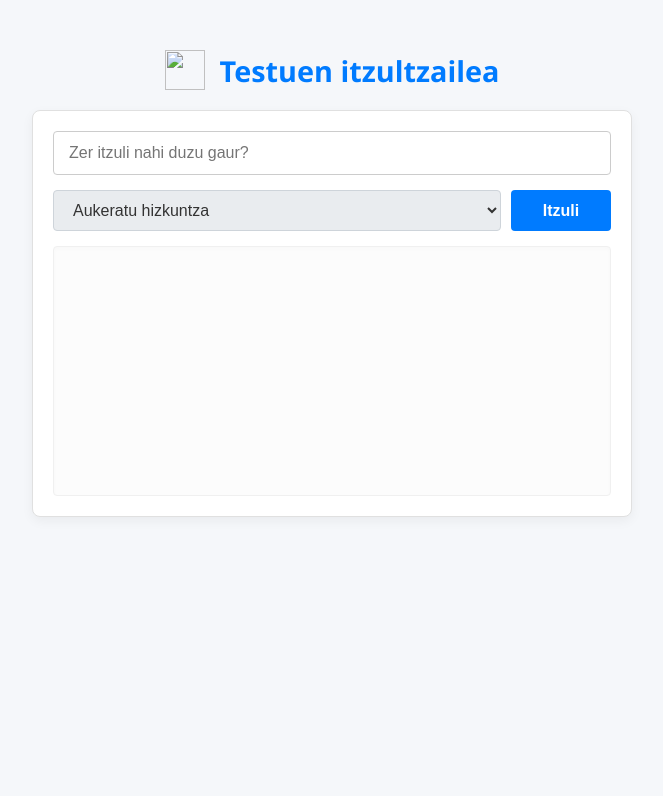
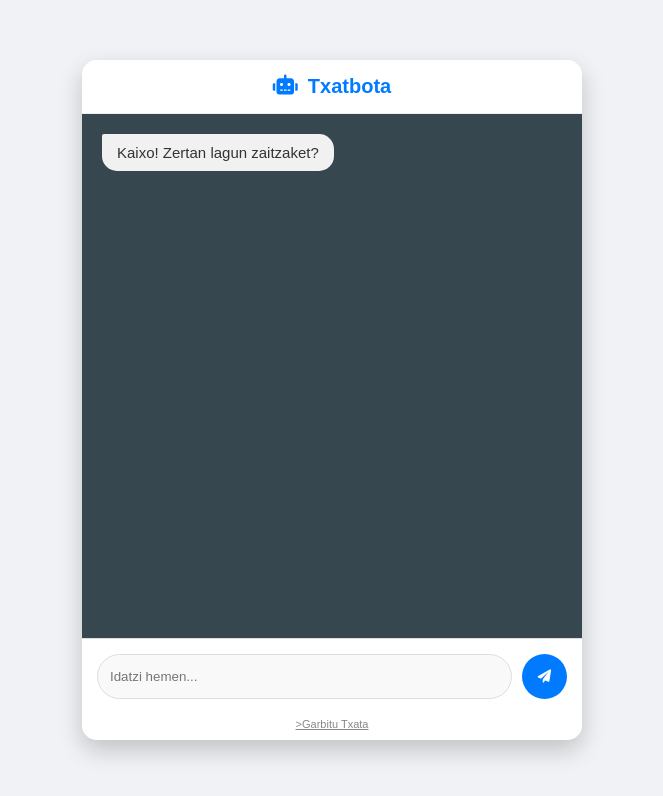
Before and after one commit to amark679/daw24amma-aa-01-06, a website: page public/index.html in a window 1280 px wide. Shown: the whole page, without its empty margins (308-971 px from the left). Drawn offline with Linux system fonts and the light colour scheme.

Commit message:
lehen bertsioa

```diff
--- a/public/assets/css/style.css
+++ b/public/assets/css/style.css
@@ -1,121 +1,15 @@
-/* --- RESET BÁSICO Y FUENTES --- */
-* {
-    box-sizing: border-box;
-    margin: 0;
-    padding: 0;
-}
-
-body {
-    font-family: 'Segoe UI', Tahoma, Geneva, Verdana, sans-serif;
-    background-color: #f5f7fa; /* Fondo gris muy suave para la página */
-    display: flex;
-    flex-direction: column;
-    align-items: center;
-    min-height: 100vh;
-    padding-top: 50px;
-}
-
-/* --- HEADER (Logo y Título) --- */
-.translator__header {
-    display: flex;
-    align-items: center;
-    justify-content: center;
-    margin-bottom: 20px;
-    gap: 15px; /* Espacio entre logo y texto */
-}
-
-.header__icon {
-    width: 40px;
-    height: 40px;
-    object-fit: contain;
-}
-
-.header__title {
-    color: #007bff; /* El azul brillante de la imagen */
-    font-size: 1.8rem;
-    font-weight: 700;
-}
-
-/* --- CONTENEDOR PRINCIPAL (La tarjeta blanca) --- */
-.translator__section {
-    background-color: #fff;
-    width: 90%;
-    max-width: 600px; /* Ancho máximo similar a la imagen */
-    padding: 20px;
-    border: 1px solid #e0e0e0;
-    border-radius: 8px;
-    box-shadow: 0 4px 12px rgba(0,0,0,0.05); /* Sombra suave */
-}
-
-/* --- GRUPO DE INPUTS SUPERIOR --- */
-.user__input-group {
-    display: flex;
-    flex-direction: column;
-    gap: 15px;
-    margin-bottom: 15px;
-}
-
-/* Input de texto "Zer nahi duzu itzuli?" */
-.user__text {
-    width: 100%;
-    padding: 12px 15px;
-    font-size: 1rem;
-    border: 1px solid #ccc;
-    border-radius: 4px;
-    outline: none;
-    color: #555;
-}
-
-.user__text:focus {
-    border-color: #007bff;
-}
-
-/* --- FILA DE BOTONES (Select + Botón Itzuli) --- */
-.user__inputs {
-    display: flex;
-    gap: 10px; /* Espacio entre el select y el botón */
-}
-
-/* Select desplegable */
-.user__select {
-    flex: 1; /* Ocupa todo el espacio disponible menos el del botón */
-    padding: 10px 15px;
-    background-color: #e9ecef; /* Gris claro de fondo */
-    border: 1px solid #ced4da;
-    border-radius: 4px;
-    font-size: 1rem;
-    color: #333;
-    cursor: pointer;
-    outline: none;
-}
-
-/* Botón azul "Itzuli" */
-.user__button {
-    background-color: #007bff;
-    color: white;
-    border: none;
-    padding: 10px 25px;
-    font-size: 1rem;
-    font-weight: 600;
-    border-radius: 4px;
-    cursor: pointer;
-    transition: background-color 0.2s;
-    min-width: 100px; /* Ancho mínimo para que se vea bien */
-}
-
-.user__button:hover {
-    background-color: #0056b3; /* Azul más oscuro al pasar el ratón */
-}
-
-/* --- CAJA DE RESULTADO (Abajo) --- */
-.bot_message {
-    width: 100%;
-    min-height: 250px; /* Altura fija para que parezca la caja grande vacía */
-    background-color: #fcfcfc; /* Un blanco casi imperceptiblemente gris */
-    border: 1px solid #f0f0f0; /* Borde muy sutil */
-    border-radius: 4px;
-    padding: 15px;
-    font-size: 1.1rem;
-    color: #333;
-    box-shadow: inset 0 2px 4px rgba(0,0,0,0.02); /* Pequeña sombra interna */
-}
+body { font-family: sans-serif; background-color: #f0f2f5; display: flex; justify-content: center; align-items: center; height: 100vh; margin: 0; }
+        .main-container { width: 100%; max-width: 500px; background: #fff; border-radius: 15px; box-shadow: 0 10px 25px rgba(0,0,0,0.2); overflow: hidden; display: flex; flex-direction: column; height: 85vh; }
+        .header { background: #fff; padding: 15px; text-align: center; border-bottom: 1px solid #eee; display: flex; justify-content: center; gap: 10px; color: #007bff; font-size: 20px; font-weight: bold; }
+        #txat-edukia { flex: 1; background-color: #37474F; padding: 20px; overflow-y: auto; display: flex; flex-direction: column; gap: 15px; }
+        .mezua { display: flex; width: 100%; }
+        .burbuila { max-width: 75%; padding: 10px 15px; border-radius: 15px; font-size: 15px; word-wrap: break-word; }
+        .bota { justify-content: flex-start; }
+        .bota .burbuila { background: #f1f1f1; color: #333; border-top-left-radius: 2px; }
+        .erabiltzailea { justify-content: flex-end; }
+        .erabiltzailea .burbuila { background: #007bff; color: white; border-top-right-radius: 2px; }
+        .input-area { background: #fff; padding: 15px; border-top: 1px solid #ddd; display: flex; gap: 10px; }
+        input[type="text"] { flex: 1; padding: 12px; border: 1px solid #ddd; border-radius: 25px; outline: none; background: #f9f9f9; }
+        button.bidali-btn { background: #007bff; color: white; border: none; width: 45px; height: 45px; border-radius: 50%; cursor: pointer; }
+        .footer-tools { text-align: center; background: #fff; padding-bottom: 8px; }
+        .garbitu-btn { background: none; border: none; color: #888; cursor: pointer; text-decoration: underline; font-size: 11px; }
--- a/public/assets/js/main.js
+++ b/public/assets/js/main.js
@@ -1,45 +1,62 @@
-const translateButton = document.querySelector("#translateButton");
+// HTML-ko elementuak aukeratu
+const formulario = document.querySelector('.input-area');
+const inputMezua = document.getElementById('mezu-testua');
+const txatEdukia = document.getElementById('txat-edukia');
+const btnGarbitu = document.querySelector('.garbitu-btn');
 
-translateButton.addEventListener("click", async () => {
-    // Asegúrate de haber puesto id="userText" en el HTML
-    const userTextInput = document.querySelector("#userText");
-    const targetLangInput = document.querySelector("#targetLang");
-    const botText = document.querySelector("#botText");
+// Formularioa bidaltzean exekutatuko den funtzio asinkronoa
+formulario.addEventListener('submit', async (evento) => {
+    evento.preventDefault(); // Orria ez kargatzeko
 
-    const text = userTextInput.value.trim();
-    const targetLang = targetLangInput.value;
+    const mezua = inputMezua.value.trim();
+    if (mezua === '') return;
 
-    // Validación básica: Si no hay texto o idioma, no hacemos nada
-    if (!text || !targetLang) {
-        alert("Mesedez, idatzi testua eta aukeratu hizkuntza.");
-        return;
-    }
+    // 1. Erabiltzailearen mezua pantailan marraztu
+    marraztuBurbuila(mezua, 'erabiltzailea');
+    inputMezua.value = ''; // Input-a garbitu
 
-    // Feedback visual: "Cargando..."
-    botText.textContent = "Itzultzen...";
-
+    // 2. Backend-era (app.js) eskaera egin fetch bidez
     try {
-        const response = await fetch("/api/translate", {
-            method: "POST",
+        const response = await fetch('/api/chat', {
+            method: 'POST',
             headers: {
-                "Content-Type": "application/json"
+                'Content-Type': 'application/json'
             },
-            // Convertimos el objeto JS a texto JSON para enviarlo
-            body: JSON.stringify({ text, targetLang })
+            body: JSON.stringify({ mezua: mezua }) // Mezua JSON formatuan bidali
         });
 
-        if (!response.ok) {
-            throw new Error(`Errorea zerbitzarian: ${response.status}`);
+        const datuak = await response.json();
+
+        // 3. Dena ondo badoa, bot-aren erantzuna marraztu
+        if (response.ok) {
+            marraztuBurbuila(datuak.erantzuna, 'bota');
+        } else {
+            marraztuBurbuila("Barkatu, errore bat egon da.", 'bota');
         }
 
-        // Esperamos a que el JSON se descargue y se parsee
-        const data = await response.json();
-
-        // Mostramos el resultado
-        botText.textContent = data.translatedText;
-
     } catch (error) {
-        console.error("Errorea itzulpenean:", error);
-        botText.textContent = "Errore bat gertatu da. Saiatu berriro.";
+        console.error("Errorea fetch egitean:", error);
+        marraztuBurbuila("Konexio errorea zerbitzariarekin.", 'bota');
     }
 });
+
+// Txata garbitzeko botoia
+btnGarbitu.addEventListener('click', () => {
+    txatEdukia.innerHTML = '';
+});
+
+// Burbuilak sortzeko funtzio laguntzailea
+function marraztuBurbuila(testua, norDa) {
+    const divMezua = document.createElement('div');
+    divMezua.classList.add('mezua', norDa);
+
+    const divBurbuila = document.createElement('div');
+    divBurbuila.classList.add('burbuila');
+    divBurbuila.textContent = testua;
+
+    divMezua.appendChild(divBurbuila);
+    txatEdukia.appendChild(divMezua);
+
+    // Scroll automatikoa behera
+    txatEdukia.scrollTop = txatEdukia.scrollHeight;
+}
--- a/public/index.html
+++ b/public/index.html
@@ -4,34 +4,40 @@
     <meta charset="UTF-8">
     <meta name="viewport" content="width=device-width, initial-scale=1.0">
     <title>Testuen Itzultzallea</title>
+    <link rel="stylesheet" href="https://cdnjs.cloudflare.com/ajax/libs/font-awesome/6.0.0/css/all.min.css">
 
     <link rel="stylesheet" href="./assets/css/style.css">
 
     <link rel="shortcut icon" type="image/x-icon" href="./assets/img/icon-translate.jpg">
 
     <script src="./assets/js/main.js" defer></script>
+    <style>
+
+    </style>
 </head>
+<body>
+    <div class="main-container">
+        <div class="header">
+            <i class="fas fa-robot"></i> <span>Txatbota</span>
+        </div>
 
-<body>
-    <header class="translator__header"> <img class="header__icon" src="./assets/img/icon-translate.jpg">
-        <h1 class="header__title">Testuen itzultzailea</h1>
-    </header>
-    <section class="translator__section">
-        <div class="user__input-group">
-                 <input type="text" id="userText" name="testua" class="user__text" placeholder="Zer itzuli nahi duzu gaur?">
-            <div class="user__inputs">
-                <select class="user__select" name="hizkuntza" id="targetLang">
-                    <option value="">Aukeratu hizkuntza</option>
-                    <option value="Euskera">Euskera</option>
-                    <option value="Castellano">Castellano</option>
-                    <option value="Ingles">Ingles</option>
-                </select>
-                <button class="user__button" id="translateButton">Itzuli</button>
+        <div id="txat-edukia">
+            <div class="mezua bota">
+                <div class="burbuila">Kaixo! Zertan lagun zaitzaket?</div>
             </div>
         </div>
-        <div class="bot_message" id="botText">
+
+        <form class="input-area" onsubmit="event.preventDefault(); bidaliMezua();">
+            <input type="text" id="mezu-testua" placeholder="Idatzi hemen..." autocomplete="off" required>
+            <button type="button" class="bidali-btn" onclick="bidaliMezua()">
+                <i class="fas fa-paper-plane"></i>
+            </button>
+        </form>
+
+        <div class="footer-tools">
+            <button type="button" class="garbitu-btn" onclick="garbituTxata()">></i>Garbitu Txata</button>
         </div>
-    </section>
+    </div>
+
 </body>
-
 </html>
```
Also changed, not shown: app.js (+23 -31 lines).
